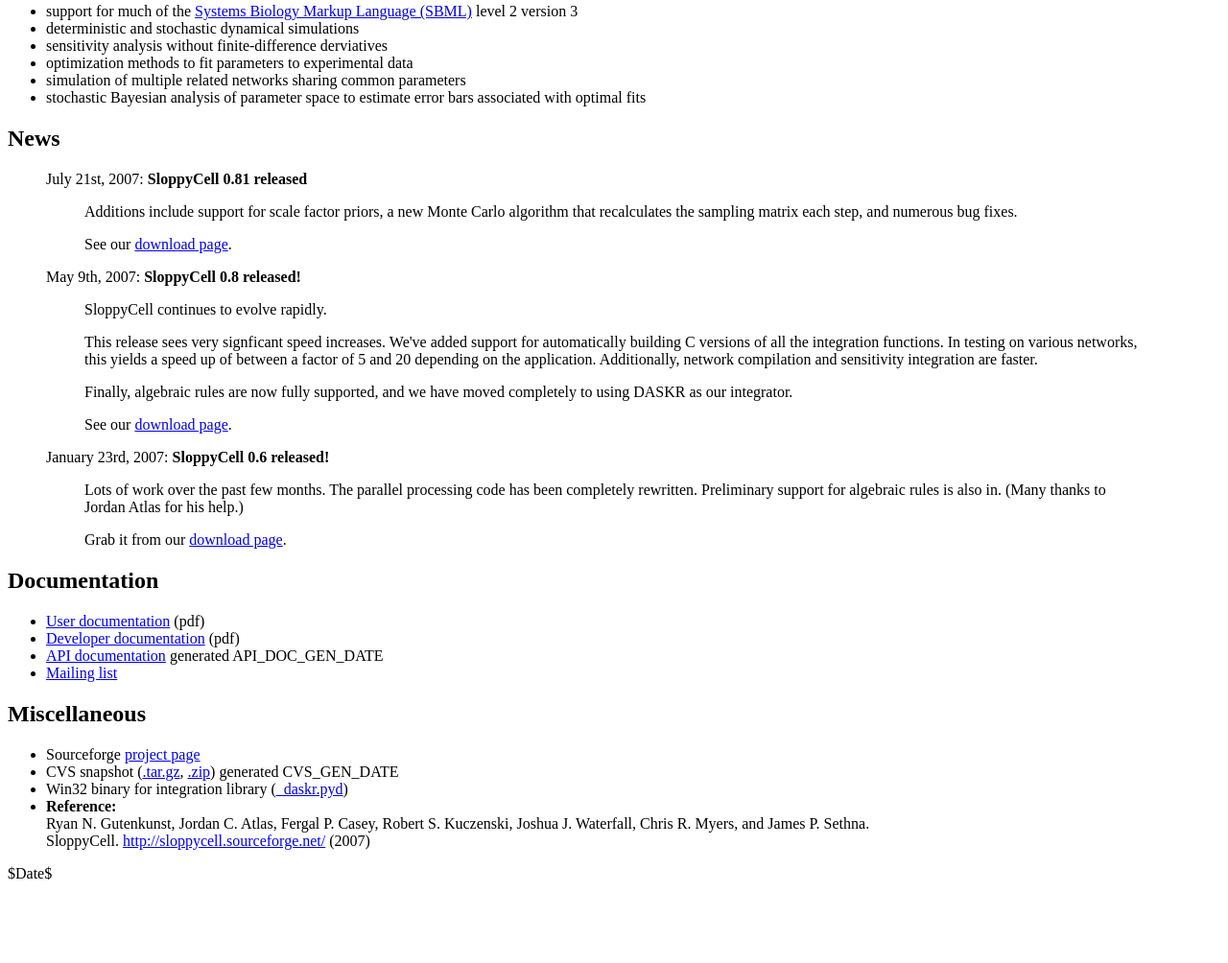
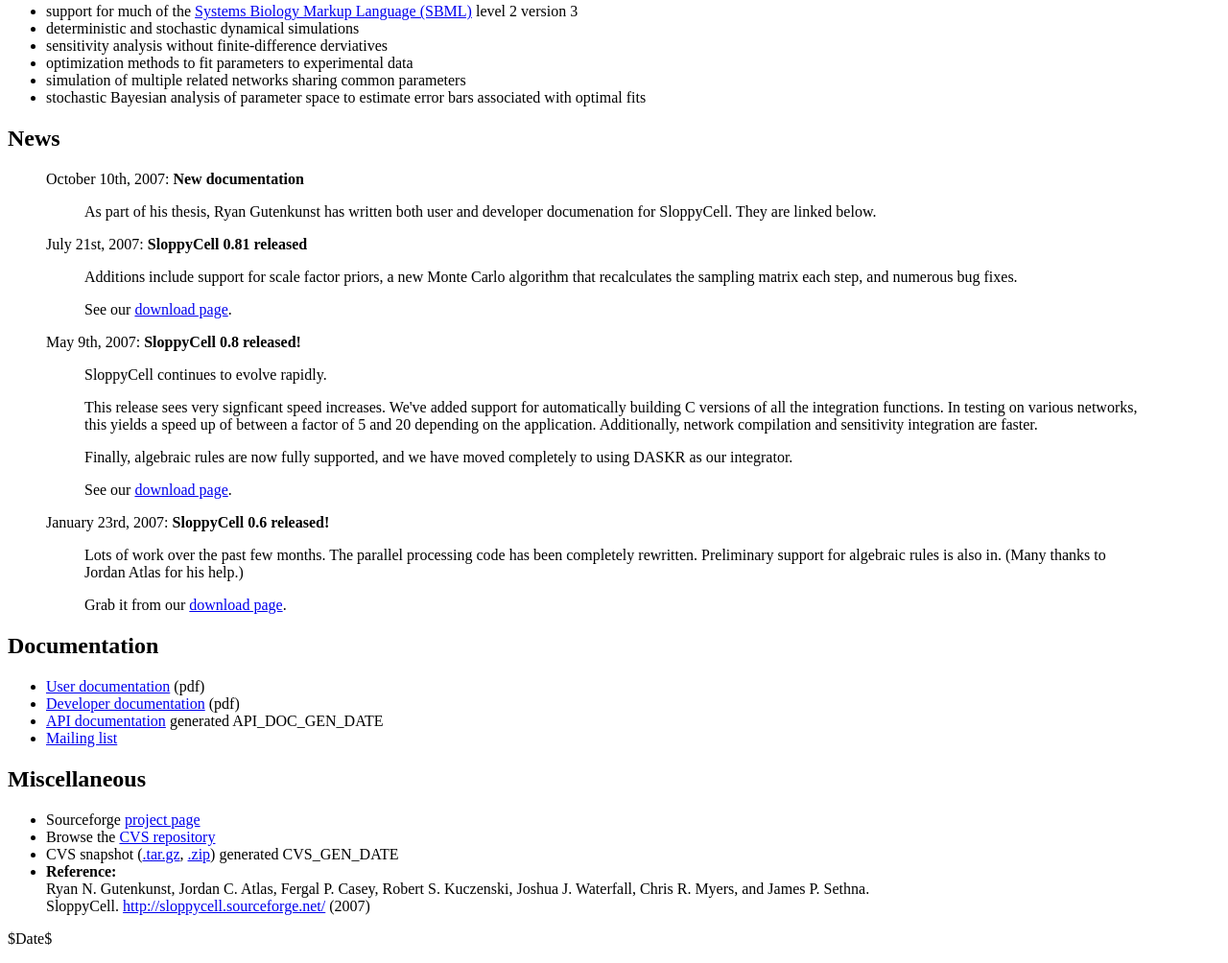
Before and after one commit to GutenkunstLab/SloppyCell, a plain HTML site: page Doc/index.html in a window 1280 px wide. Shown: the part 182-1186 px from the top of the page at 96% size. Before the commit the page ends 1118 px from the top, so only its background shows below. Drawn offline with Linux system fonts and the light colour scheme.

Commit message:
Updated to mention new documentation.

```diff
--- a/Doc/index.html
+++ b/Doc/index.html
@@ -22,6 +22,12 @@ associated with optimal fits</li>
 </ul>
 
 <h2>News</h2>
+<blockquote>October 10th, 2007: <strong>New documentation</strong>
+<blockquote>
+<p>As part of his thesis, Ryan Gutenkunst has written both user and developer documenation for SloppyCell. They are linked below.</p>
+</blockquote>
+</blockquote>
+
 <blockquote>July 21st, 2007: <strong>SloppyCell 0.81 released</strong>
 <blockquote>
 <p>Additions include support for scale factor priors, a new Monte Carlo
@@ -70,8 +76,8 @@ in. (Many thanks to Jordan Atlas for his help.)</p>
 <h2>Miscellaneous</h2>
 <ul>
 <li>Sourceforge <a href="http://www.sourceforge.net/projects/sloppycell/">project page</a></li>
+<li>Browse the <a href="http://sloppycell.cvs.sourceforge.net/sloppycell/SloppyCell/">CVS repository</a></li>
 <li>CVS snapshot (<a href="SloppyCell-CVS.tar.gz">.tar.gz</a>, <a href="SloppyCell-CVS.zip">.zip</a>) generated CVS_GEN_DATE</li>
-<li>Win32 binary for integration library (<a href="_daskr.pyd">_daskr.pyd</a>)</li>
 <li><strong>Reference:</strong><br>
 Ryan N. Gutenkunst, Jordan C. Atlas, Fergal P. Casey, Robert S. Kuczenski, Joshua J. Waterfall, Chris R. Myers, and James P. Sethna.<br>
 SloppyCell. <a href="http://sloppycell.sourceforge.net/">http://sloppycell.sourceforge.net/</a> (2007)</li>
```
